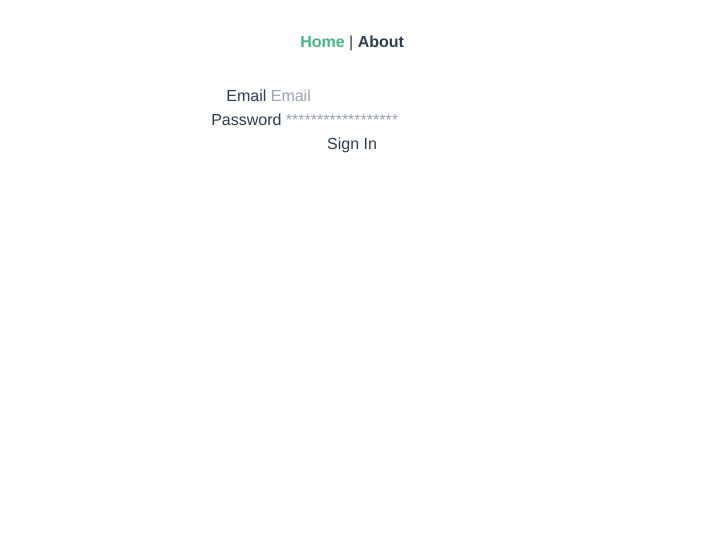
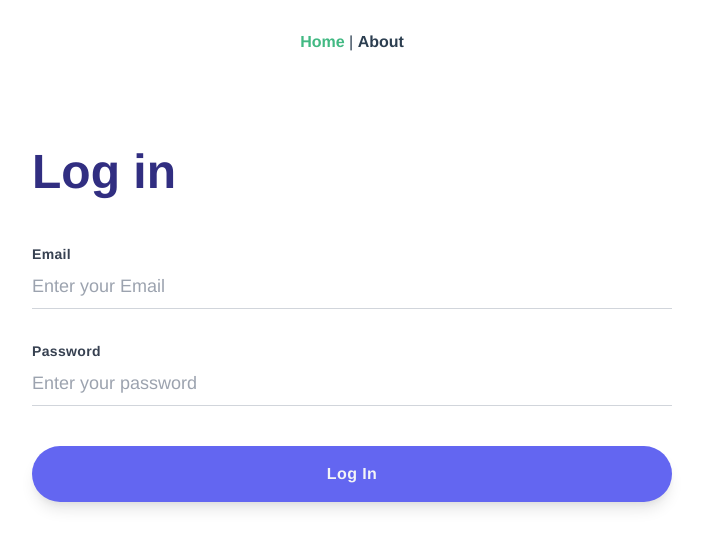
Before and after one commit to keisuke-koshikawa/sample-front, a Vue app: page / in a window 1280 px wide. Shown: the top 548 px of the page, without its empty margins (288-991 px from the left). Built offline with nearby package versions, Linux system fonts and the light colour scheme.

Commit message:
adapt tailwind css for Login View

```diff
--- a/src/views/Home.vue
+++ b/src/views/Home.vue
@@ -1,20 +1,37 @@
 <template>
-  <div>
-    <label for="email">
-      Email
-    </label>
-    <input v-model="email" id="Email" type="text" placeholder="Email">
+  <div class="mt-16 px-16 mx-auto xl:max-w-3xl">
+    <h2 class="text-center text-4xl text-indigo-900 font-display font-semibold lg:text-left xl:text-5xl
+      xl:text-bold">
+      Log in
+    </h2>
+    <div class="mt-12">
+      <div class="mt-8">
+        <div class="flex justify-between items-center">
+          <div class="text-sm font-bold text-gray-700 tracking-wide">
+            Email
+          </div>
+        </div>
+        <input class="w-full text-lg py-2 border-b border-gray-300 focus:outline-none focus:border-indigo-500" v-model="email" type="email" placeholder="Enter your Email">
+      </div>
+      <div class="mt-8">
+        <div class="flex justify-between items-center">
+          <div class="text-sm font-bold text-gray-700 tracking-wide">
+            Password
+          </div>
+        </div>
+        <input class="w-full text-lg py-2 border-b border-gray-300 focus:outline-none focus:border-indigo-500" v-model="password" type="password" placeholder="Enter your password">
+      </div>
+      <div class="mt-10">
+        <button class="bg-indigo-500 text-gray-100 p-4 w-full rounded-full tracking-wide
+                       font-semibold font-display focus:outline-none focus:shadow-outline
+                       hover:bg-indigo-600 shadow-lg"
+                @click="handleLogin"
+        >
+          Log In
+        </button>
+      </div>
+    </div>
   </div>
-  <div>
-    <label for="password">
-      Password
-    </label>
-    <input v-model="password" id="password" type="password" placeholder="******************">
-  </div>
-  <button @click="login">
-    Sign In
-  </button>
-  <p v-if='loginUser'>{{ loginUser }}</p>
 </template>
 
 <script lang="ts">
@@ -29,15 +46,12 @@
       password: ''
     })
 
-    const loginUser = ref('')
-
     return {
-      loginUser,
       ...toRefs(formData),
-      login: async () => {
+      handleLogin: async () => {
         await login(formData.email, formData.password)
           .then((res) => {
-            loginUser.value = res.data.email
+            console.log(res)
           })
       }
     }
```
